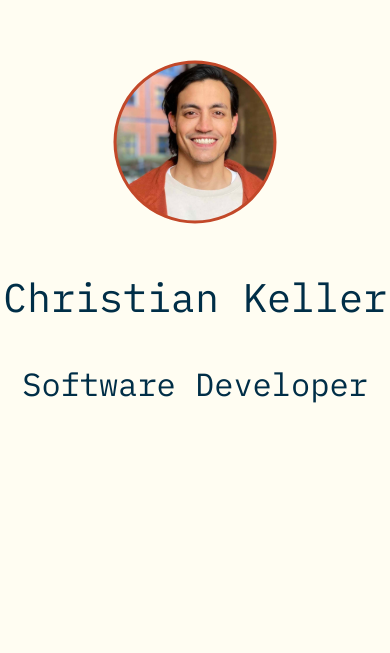
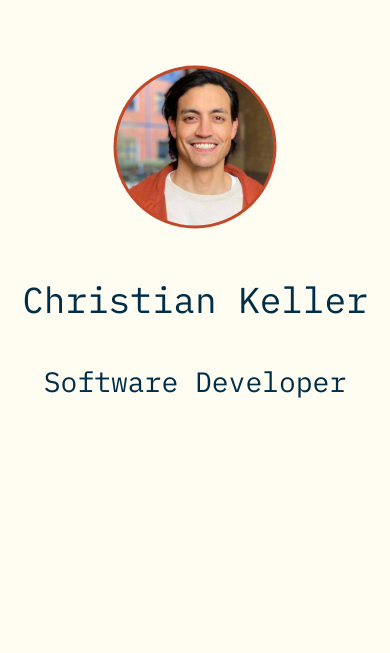
Before and after one commit to c-cellar/c-cellar.github.io, a website: page index.html in a window 390 px wide. Shown: the part 191-844 px from the top of the page. Drawn offline with nearby package versions, Linux system fonts and the light colour scheme; files that its build step writes are made by us from their sources.

Commit message:
changed font-size for mobile view

```diff
--- a/sass/_mobile_layout.scss
+++ b/sass/_mobile_layout.scss
@@ -14,7 +14,7 @@ h6 {
 }
 
 h1 {
-  font-size: 2.5rem;
+  font-size: 2.25rem;
 }
 
 h2 {
@@ -22,7 +22,7 @@ h2 {
 }
 
 h3 {
-  font-size: 2rem;
+  font-size: 1.75rem;
 }
 
 h4 {
```
